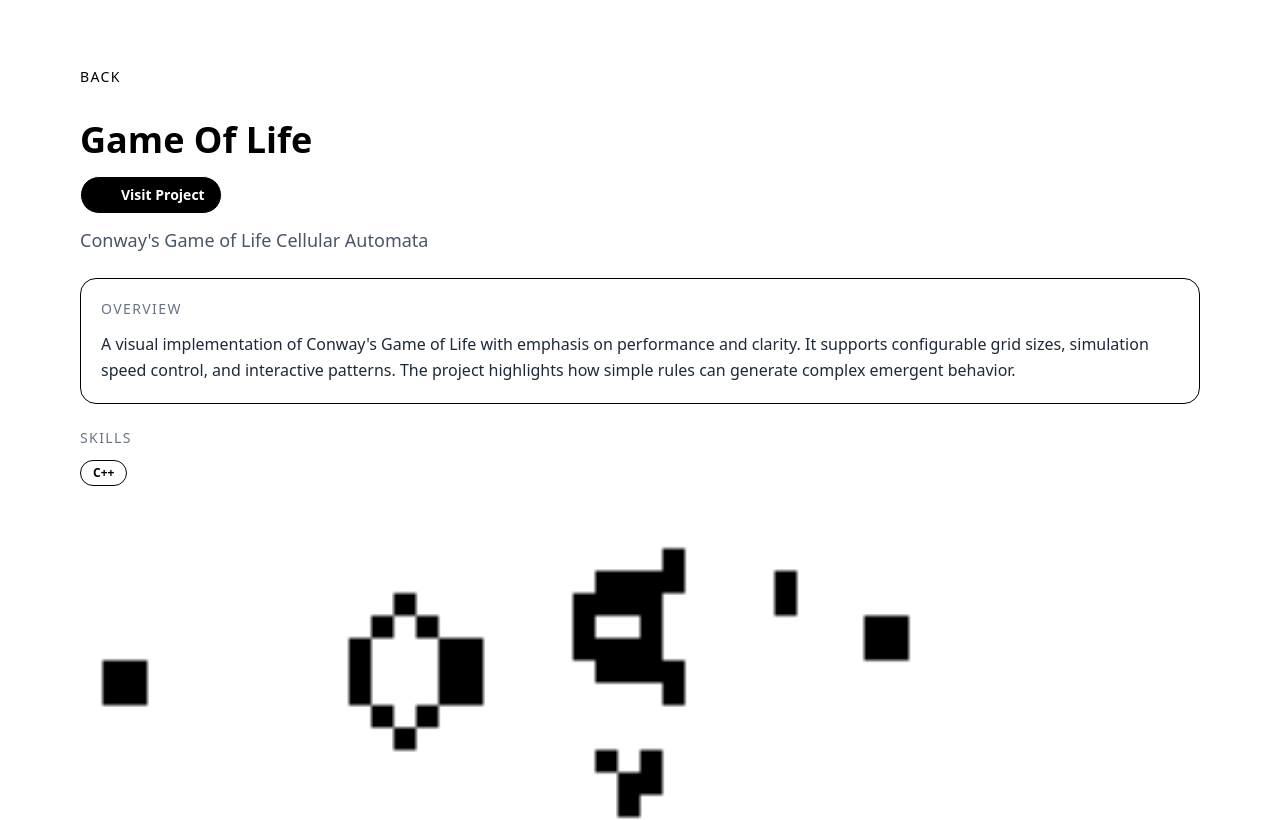
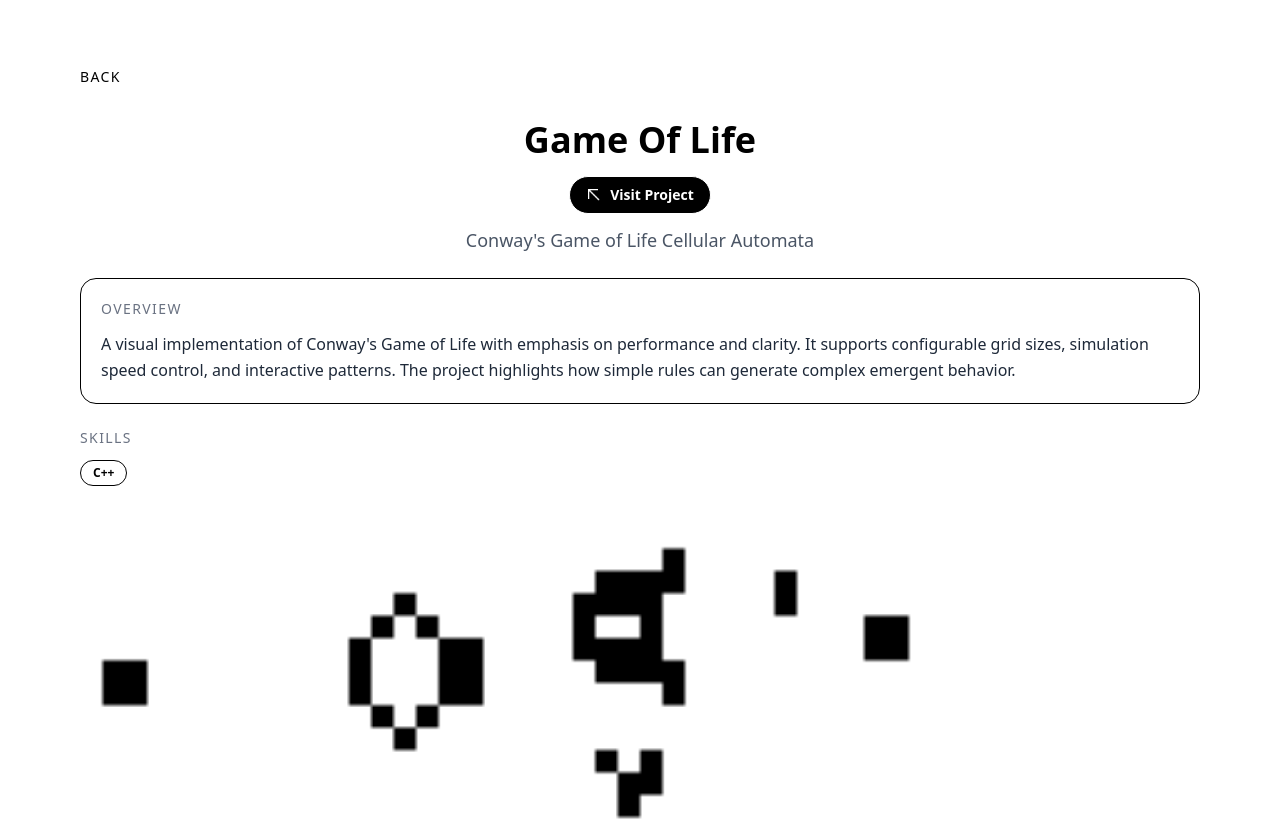
Before and after one commit to farzeenilyaszargar/Portfolio, a Next.js app: page /projects/gameoflife in a window 1280 px wide. Shown: the top 820 px of the page. Built offline with nearby package versions, Linux system fonts and the light colour scheme.

Commit message:
Center project header and invert link icon

```diff
--- a/app/projects/[slug]/page.tsx
+++ b/app/projects/[slug]/page.tsx
@@ -29,16 +29,16 @@ export default async function ProjectPage({
 
       <div className="mt-8 grid grid-cols-1 gap-10 lg:grid-cols-[1fr,1.1fr]">
         <div className="flex flex-col gap-6">
-          <div>
+          <div className="flex flex-col items-center text-center">
             <h1 className="text-4xl font-bold">{project.title}</h1>
             {project.linkWeb ? (
               <Link
                 href={project.linkWeb}
                 target="_blank"
                 rel="noreferrer"
-                className="theme-invert mt-4 inline-flex items-center gap-2 rounded-full border bg-black px-4 py-2 text-sm font-semibold text-white hover:opacity-90"
+                className="theme-invert mt-4 inline-flex items-center justify-center gap-2 rounded-full border bg-black px-4 py-2 text-sm font-semibold text-white hover:opacity-90"
               >
-                <Image src="/icons/link.png" alt="External Link" width={16} height={16} className="h-4 w-4" />
+                <Image src="/icons/link.png" alt="External Link" width={16} height={16} className="h-4 w-4 invert" />
                 Visit Project
               </Link>
             ) : null}
```
